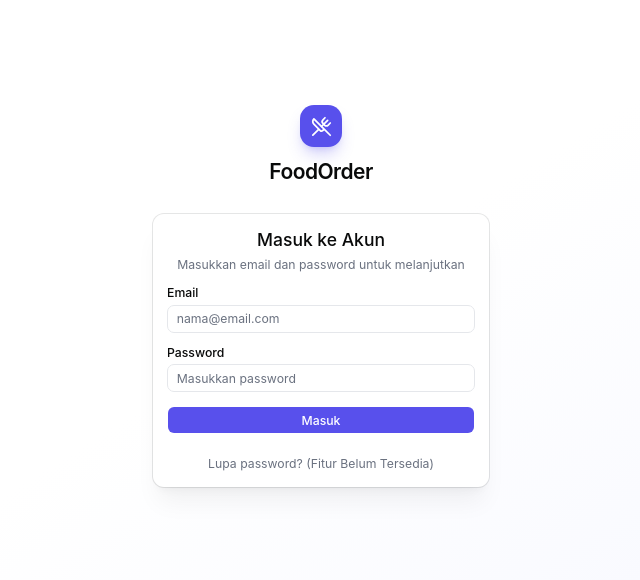
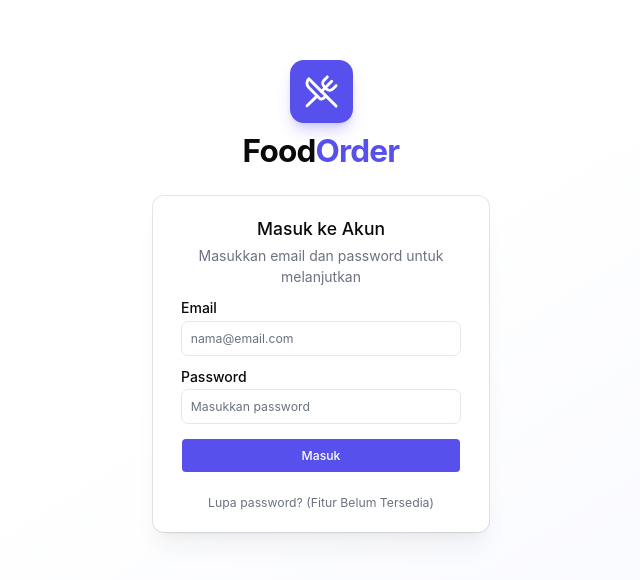
Before and after one commit to aldiii111/Foods-Orderings-Systems, a React (Vite) app in the folder frontend/: page /login in a window 1280 px wide. Shown: the part 104-684 px from the top of the page, without its empty margins (319-959 px from the left). Built offline with nearby package versions, Linux system fonts and the light colour scheme; no server answers.

Commit message:
feat: resize  choserole, signup, login page

```diff
--- a/frontend/src/components/ui/button.tsx
+++ b/frontend/src/components/ui/button.tsx
@@ -24,8 +24,8 @@ const buttonVariants = cva(
         default:
           "h-8 gap-1.5 px-2.5 has-data-[icon=inline-end]:pr-2 has-data-[icon=inline-start]:pl-2",
         xs: "h-6 gap-1 rounded-[min(var(--radius-md),10px)] px-2 text-xs in-data-[slot=button-group]:rounded-lg has-data-[icon=inline-end]:pr-1.5 has-data-[icon=inline-start]:pl-1.5 [&_svg:not([class*='size-'])]:size-3",
-        sm: "h-7 gap-1 rounded-[min(var(--radius-md),12px)] px-2.5 text-[0.8rem] in-data-[slot=button-group]:rounded-lg has-data-[icon=inline-end]:pr-1.5 has-data-[icon=inline-start]:pl-1.5 [&_svg:not([class*='size-'])]:size-3.5",
-        lg: "h-11 gap-1.5 px-4.5 has-data-[icon=inline-end]:pr-2 has-data-[icon=inline-start]:pl-2",
+        sm: "h-10 gap-1 rounded-[min(var(--radius-md),12px)] px-2.5 text-sm in-data-[slot=button-group]:rounded-lg has-data-[icon=inline-end]:pr-1.5 has-data-[icon=inline-start]:pl-1.5 [&_svg:not([class*='size-'])]:size-3.5",
+        lg: "h-12 gap-1.5 px-4.5 has-data-[icon=inline-end]:pr-2 has-data-[icon=inline-start]:pl-2",
         icon: "size-8",
         "icon-xs":
           "size-6 rounded-[min(var(--radius-md),10px)] in-data-[slot=button-group]:rounded-lg [&_svg:not([class*='size-'])]:size-3",
--- a/frontend/src/components/ui/card.tsx
+++ b/frontend/src/components/ui/card.tsx
@@ -12,7 +12,7 @@ function Card({
       data-slot="card"
       data-size={size}
       className={cn(
-        "group/card flex flex-col gap-4 overflow-hidden rounded-xl bg-card py-4 text-sm text-card-foreground ring-1 ring-foreground/10 has-data-[slot=card-footer]:pb-0 has-[>img:first-child]:pt-0 data-[size=sm]:gap-3 data-[size=sm]:py-3 data-[size=sm]:has-data-[slot=card-footer]:pb-0 *:[img:first-child]:rounded-t-xl *:[img:last-child]:rounded-b-xl",
+        "group/card flex flex-col gap-4 overflow-hidden rounded-xl bg-card py-6 px-4 text-md text-card-foreground ring-1 ring-foreground/10 has-data-[slot=card-footer]:pb-0 has-[>img:first-child]:pt-0 data-[size=sm]:gap-3 data-[size=sm]:py-3 data-[size=sm]:has-data-[slot=card-footer]:pb-0 *:[img:first-child]:rounded-t-xl *:[img:last-child]:rounded-b-xl",
         className
       )}
       {...props}
@@ -50,7 +50,7 @@ function CardDescription({ className, ...props }: React.ComponentProps<"div">) {
   return (
     <div
       data-slot="card-description"
-      className={cn("text-sm text-muted-foreground", className)}
+      className={cn("text-md text-muted-foreground", className)}
       {...props}
     />
   )
--- a/frontend/src/components/ui/input.tsx
+++ b/frontend/src/components/ui/input.tsx
@@ -8,7 +8,7 @@ function Input({ className, type, ...props }: React.ComponentProps<"input">) {
       type={type}
       data-slot="input"
       className={cn(
-        "h-8 w-full min-w-0 rounded-lg border border-input bg-transparent px-2.5 py-1 text-base transition-colors outline-none file:inline-flex file:h-6 file:border-0 file:bg-transparent file:text-sm file:font-medium file:text-foreground placeholder:text-muted-foreground focus-visible:border-ring focus-visible:ring-3 focus-visible:ring-ring/50 disabled:pointer-events-none disabled:cursor-not-allowed disabled:bg-input/50 disabled:opacity-50 aria-invalid:border-destructive aria-invalid:ring-3 aria-invalid:ring-destructive/20 md:text-sm dark:bg-input/30 dark:disabled:bg-input/80 dark:aria-invalid:border-destructive/50 dark:aria-invalid:ring-destructive/40",
+        "h-10 w-full min-w-0 rounded-lg border border-input bg-transparent px-2.5 py-1 text-base transition-colors outline-none file:inline-flex file:h-6 file:border-0 file:bg-transparent file:text-sm file:font-medium file:text-foreground placeholder:text-muted-foreground focus-visible:border-ring focus-visible:ring-3 focus-visible:ring-ring/50 disabled:pointer-events-none disabled:cursor-not-allowed disabled:bg-input/50 disabled:opacity-50 aria-invalid:border-destructive aria-invalid:ring-3 aria-invalid:ring-destructive/20 md:text-sm dark:bg-input/30 dark:disabled:bg-input/80 dark:aria-invalid:border-destructive/50 dark:aria-invalid:ring-destructive/40",
         className
       )}
       {...props}
--- a/frontend/src/components/ui/label.tsx
+++ b/frontend/src/components/ui/label.tsx
@@ -11,7 +11,7 @@ function Label({
     <LabelPrimitive.Root
       data-slot="label"
       className={cn(
-        "flex items-center gap-2 text-sm leading-none font-medium select-none group-data-[disabled=true]:pointer-events-none group-data-[disabled=true]:opacity-50 peer-disabled:cursor-not-allowed peer-disabled:opacity-50",
+        "flex items-center gap-2 text-md leading-none font-medium select-none group-data-[disabled=true]:pointer-events-none group-data-[disabled=true]:opacity-50 peer-disabled:cursor-not-allowed peer-disabled:opacity-50",
         className
       )}
       {...props}
--- a/frontend/src/context/authContext.tsx
+++ b/frontend/src/context/authContext.tsx
@@ -34,12 +34,6 @@ export function AuthProvider({ children }: { children: ReactNode }) {
       setRole(decoded.role);
     }
     setIsAuthenticated(true);
-
-    if (decoded.role === "customer") {
-      window.location.href = "/customer";
-    } else if (decoded.role === "staff") {
-      window.location.href = "/staff";
-    }
   };
 
   const logout = () => {
--- a/frontend/src/page/auth/chooseRole.tsx
+++ b/frontend/src/page/auth/chooseRole.tsx
@@ -19,10 +19,12 @@ export function ChooseRole() {
     <div className="flex min-h-screen items-center justify-center bg-gradient-to-br from-background via-background to-primary/5 px-4">
       <div className="w-full max-w-sm">
         <div className="mb-8 flex flex-col items-center gap-3">
-          <div className="flex size-12 items-center justify-center rounded-2xl bg-primary shadow-lg shadow-primary/25">
-            <UtensilsCrossed className="size-6 text-white some amaz_foreground" />
+          <div className="flex size-18 items-center justify-center rounded-2xl bg-primary shadow-lg shadow-primary/25">
+            <UtensilsCrossed className="size-10 text-white some amaz_foreground" />
           </div>
-          <h1 className="text-2xl font-semibold tracking-tight">FoodOrder</h1>
+          <h1 className="text-3xl font-bold tracking-tight sm:text-4xl">
+            Food<span className="text-primary">Order</span>
+          </h1>
         </div>
 
         <Card className="border-border/50 shadow-xl shadow-black/5">
@@ -54,10 +56,10 @@ export function ChooseRole() {
                   <User className="size-5" />
                 </div>
                 <div className="space-y-1 pr-2">
-                  <div className="font-medium text-sm text-foreground leading-none">
+                  <div className="font-medium text-md text-foreground leading-none">
                     Pelanggan
                   </div>
-                  <p className="text-xs text-muted-foreground leading-normal">
+                  <p className="text-sm text-muted-foreground leading-normal">
                     Pesan makanan & nikmati hidangan favoritmu
                   </p>
                 </div>
@@ -82,10 +84,10 @@ export function ChooseRole() {
                   <ChefHat className="size-5" />
                 </div>
                 <div className="space-y-1 pr-2">
-                  <div className="font-medium text-sm text-foreground leading-none">
+                  <div className="font-medium text-md text-foreground leading-none">
                     Staff Restoran
                   </div>
-                  <p className="text-xs text-muted-foreground leading-normal">
+                  <p className="text-sm text-muted-foreground leading-normal">
                     Kelola menu, stok, dan proses semua pesanan
                   </p>
                 </div>
@@ -96,6 +98,7 @@ export function ChooseRole() {
               onClick={handleSelectRole}
               className="w-full"
               disabled={!selectedRole}
+              size="sm"
             >
               Lanjutkan
               <ChevronRight className="ml-2 size-4" />
--- a/frontend/src/page/auth/login.tsx
+++ b/frontend/src/page/auth/login.tsx
@@ -29,7 +29,14 @@ export function Login() {
     try {
       const response = await authService.login({ email, password });
       login(response.token);
-      navigate("/products");
+      const userRole = response.user.role;
+      if (userRole === "customer") {
+        navigate("/customer");
+      } else if (userRole === "staff") {
+        navigate("/staff");
+      } else {
+        navigate("/");
+      }
     } catch (err: unknown) {
       const error = err as { response?: { data?: { message?: string } } };
       setError(error.response?.data?.message || "Login gagal. Coba lagi.");
@@ -42,10 +49,12 @@ export function Login() {
     <div className="flex min-h-screen items-center justify-center bg-gradient-to-br from-background via-background to-primary/5 px-4">
       <div className="w-full max-w-sm">
         <div className="mb-8 flex flex-col items-center gap-3">
-          <div className="flex size-12 items-center justify-center rounded-2xl bg-primary shadow-lg shadow-primary/25">
-            <UtensilsCrossed className="size-6 text-primary-foreground" />
+          <div className="flex size-18 items-center justify-center rounded-2xl bg-primary shadow-lg shadow-primary/25">
+            <UtensilsCrossed className="size-10 text-primary-foreground" />
           </div>
-          <h1 className="text-2xl font-semibold tracking-tight">FoodOrder</h1>
+          <h1 className="text-3xl font-bold tracking-tight sm:text-4xl">
+            Food<span className="text-primary">Order</span>
+          </h1>
         </div>
 
         <Card className="border-border/50 shadow-xl shadow-black/5">
@@ -87,7 +96,7 @@ export function Login() {
                 />
               </div>
 
-              <Button type="submit" className="w-full" disabled={loading}>
+              <Button size="sm" type="submit" className="w-full" disabled={loading}>
                 {loading && <Loader2 className="size-4 animate-spin" data-icon="inline-start" />}
                 {loading ? "Memproses..." : "Masuk"}
               </Button>
--- a/frontend/src/page/auth/signUp.tsx
+++ b/frontend/src/page/auth/signUp.tsx
@@ -71,10 +71,12 @@ export function Register() {
         <div className="flex min-h-screen items-center justify-center bg-gradient-to-br from-background via-background to-primary/5 px-4">
             <div className="w-full max-w-sm">
                 <div className="mb-8 flex flex-col items-center gap-3">
-                    <div className="flex size-12 items-center justify-center rounded-2xl bg-primary shadow-lg shadow-primary/25">
-                        <UtensilsCrossed className="size-6 text-primary-foreground" />
+                    <div className="flex size-18 items-center justify-center rounded-2xl bg-primary shadow-lg shadow-primary/25">
+                        <UtensilsCrossed className="size-10 text-primary-foreground" />
                     </div>
-                    <h1 className="text-2xl font-semibold tracking-tight">FoodOrder</h1>
+                    <h1 className="text-3xl font-bold tracking-tight sm:text-4xl">
+                        Food<span className="text-primary">Order</span>
+                    </h1>
                 </div>
 
                 <Card className="border-border/50 shadow-xl shadow-black/5">
@@ -129,7 +131,7 @@ export function Register() {
                                 />
                             </div>
 
-                            <Button type="submit" className="w-full" disabled={loading}>
+                            <Button size="sm" type="submit" className="w-full" disabled={loading}>
                                 {loading && <Loader2 className="size-4 animate-spin" data-icon="inline-start" />}
                                 {loading ? "Memproses..." : "Daftar"}
                             </Button>
```
Also changed, not shown: frontend/src/App.tsx (+7 -3 lines), frontend/src/page/auth/home.tsx (+6 -7 lines).
